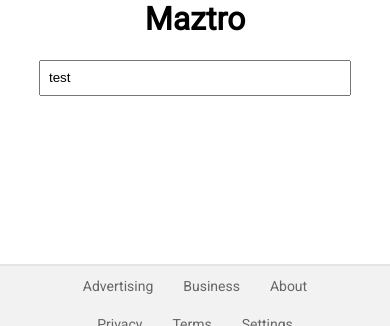
After one commit to ArturJD96/Maztro, a Flask app: page /google in a window 390 px wide. The commit adds this page. Shown: the part 518-844 px from the top of the page. Run offline with Flask 2, Linux system fonts and the light colour scheme.

Commit message:
made a nicer homepage and progress in getting results displayed (results.html)

```diff
--- a/MainApp.py
+++ b/MainApp.py
@@ -70,10 +70,11 @@ class MainApp:
 			else:
 				print('RECORDING OFF\n', self.progression)
 				correlations = Correlations_in_kern_repository(str(self.progression))
-		if self.is_recording and (msb == 0x90 or msb == 0x80):
+		if self.is_recording and (msb == 0x90 or msb == 0x80): # recording is not
 			self.time += delta_time
 			self.progression += Note(pitch, vel, self.time, delta_time)
-			print(pitch, vel, self.time, delta_time)	# my fail: passed by value or reference?
+			# print(pitch, vel, self.time, delta_time)	# my fail: passed by value or reference?
+			# tag = f'<script>{self.progression}</script>'
 
 	def enter_listener_loop (self):	# ...
 		self.time = 0
--- a/requirements.txt
+++ /dev/null
@@ -1,6 +0,0 @@
-asgiref==3.4.1
-Django==3.2.16
-pkg-resources==0.0.0
-pytz==2022.6
-sqlparse==0.4.3
-typing-extensions==4.1.1
--- a/virtual/app.py
+++ b/virtual/app.py
@@ -1,8 +1,41 @@
+from xml.dom.expatbuilder import ParseEscape
 from flask import Flask, render_template, request, redirect, url_for
+# following line imports ../Correlations.py one folder up
+#from ..Correlations import Correlations
+
 
 app = Flask(__name__)
 
-@app.route('/')
+@app.route('/', methods=['GET', 'POST'])
 def index():
+    print('index')
+    return render_template('test.html')
 
-    return render_template('test.html', names=['a', 'b', 'c'])
+@app.route('/search', methods=['GET', 'POST'])
+def search():
+    print('search')
+
+    test_data= {
+        'kern': '        **kern        *M4/4        =1-        4g        8fL        8eJ        4d        4c        =        *-',
+        'test': {'foo': 7, 'bar': 'a string'}
+    }
+
+    if request.method == 'POST':
+        query = request.form['query']
+        print(query)
+        return render_template('test.html', query=test_data)
+
+@app.route('/google', methods=['GET', 'POST'])
+def google():
+    print('google')
+    return render_template('google.html')
+
+@app.route('/results', methods=['GET', 'POST'])
+def results():
+    print('results')
+    if request.method == 'POST':
+        data = request.form['data']
+        print(data)
+        sonata = 'sonata03-1.krn'
+        myank = ['1', '3', '4', '6']
+        return render_template('results.html', sonata=sonata, filter=myank)
--- /dev/null
+++ b/virtual/static/google.css
@@ -0,0 +1,204 @@
+/* BASIC STYLES */
+body {
+    margin: 0;
+    padding: 0;
+    font-family: 'Roboto', sans-serif;
+}
+
+header {
+    width: 100%;
+}
+
+ul {
+    list-style: none;
+}
+
+/* NAV BAR */
+#nav_bar {
+    float: right;
+}
+
+    #nav_bar li {
+        display: inline-block;
+        padding: 8px;
+    }
+
+    #nav_bar #sign_in {
+        background: #4887ef;
+        margin-right: 25px;
+        padding: 7px 15px;
+        border-radius: 3px;
+        font-weight: bold;
+    }
+
+.nav-links {
+    color: #404040;
+}
+
+a {
+    text-decoration: none;
+    color: inherit;
+}
+
+li.nav-links a:hover {
+    text-decoration: underline;
+}
+
+#sign_in:hover {
+    box-shadow: 1px 1px 5px #999;
+}
+
+#sign_in {
+    color: #fff;
+}
+
+/* GOOGLE AREA */
+.google #google_logo {
+    text-align: center;
+    display: block;
+    margin: 0 auto;
+    clear: both;
+    padding-top: 112px;
+    padding-bottom: 20px;
+}
+
+.form {
+    text-align: center;
+}
+
+#form-search {
+    width: 450px;
+    line-height: 32px;
+    padding: 20px 10px;
+}
+
+.form #form-search {
+    padding: 0 8px;
+}
+
+/*#form-search:hover {
+  border-color: #e4e4e4;
+  padding-top: 0;
+}*/
+
+.buttons {
+    text-align: center;
+    padding-top: 30px;
+    margin-bottom: 300px;
+}
+
+/* FOOTER */
+footer {
+    background: #f2f2f2;
+    border-top: solid 2px #e4e4e4;
+    /*   position: fixed; */
+    bottom: 0;
+    padding-bottom: 0;
+    width: 100%;
+}
+
+    footer ul li {
+        display: inline;
+        color: #666666;
+        font-size: 14px;
+        padding: 13px;
+    }
+
+    footer ul {
+        float: left;
+        padding: 1px;
+    }
+
+        footer ul a:hover {
+            text-decoration: underline;
+        }
+
+.footer-right {
+    float: right;
+}
+
+/* MEDIA QUERIES */
+
+@media screen and (max-width: 400px) {
+
+    li.nav-links a {
+        display: none;
+    }
+
+    #google_logo {
+        padding: 0;
+    }
+
+    .buttons {
+        display: none;
+    }
+
+    #form-search {
+        width: 80%;
+    }
+
+    footer {
+        bottom: 0;
+    }
+
+        footer ul {
+            float: none;
+            padding-bottom: 2px;
+        }
+
+    .footer-left {
+        text-align: center;
+        margin: auto;
+        padding-top: 10px;
+    }
+
+    .footer-right {
+        float: none;
+        text-align: center;
+    }
+}
+
+@media screen and (max-width: 565px) {
+
+    li.nav-links a {
+        display: none;
+    }
+
+
+    #google_logo {
+        padding: 0;
+    }
+
+    .buttons {
+        display: none;
+    }
+
+    #form-search {
+        width: 80%;
+    }
+
+    footer {
+        /*    bottom: 0;
+   postion: absolute; */
+        position: absolute;
+        bottom: 0;
+        width: 100%;
+        height: 60px;
+    }
+
+        footer ul {
+            float: none;
+            padding-bottom: 2px;
+        }
+
+    .footer-left {
+        text-align: center;
+        margin: auto;
+        padding-top: 10px;
+    }
+
+    .footer-right {
+        float: none;
+        text-align: center;
+    }
+}
--- /dev/null
+++ b/virtual/templates/google.html
@@ -0,0 +1,63 @@
+<head>
+    <title>Google Homepage</title>
+    <link href="https://fonts.googleapis.com/css?family=Roboto" rel="stylesheet">
+    <link href="{{ url_for('static', filename='google.css') }}" rel="stylesheet" type="text/css" />
+</head>
+
+<body>
+    <header>
+        <nav>
+            <ul id="nav_bar">
+                <li class="nav-links" id="gmail"><a href="#">Gmail</a></li>
+                <li class="nav-links"><a href="#">Images</a></li>
+                <li id="sign_in"><a href="#">Sign In</a></li>
+            </ul>
+        </nav>
+    </header>
+
+    <!-- page-centered title saying "Maztro" -->
+    <div id="lil-title">
+        <h1>Maztro</h1>
+    </div>
+
+    <!-- style to center title -->
+    <style>
+        #title {
+            text-align: center;
+        }
+    </style>
+
+    <!-- GOOGLE IMG -->
+    <div class="google">
+        <a href="#" id="google_logo"><img src="http://i1381.photobucket.com/albums/ah215/mzartdesigns/google-logo_zpspkcztsjo.png" alt=" photo google-logo_zpspkcztsjo.png" /></a>
+        <h1 id="title">Maztro</h1>
+    </div>
+
+    <!-- FORM SEARCH -->
+    <div class="form">
+        <form action="/results" method="post">
+            <label for="form-search"></label>
+            <input type="text" name="data" value="test" id="form-search" placeholder="Search Maztro by playing the MIDI keyboard">
+
+            <!-- BUTTONS -->
+            <div class="buttons">
+                <input type="submit" value="Google Search" id="google_search">
+                <input type="submit" value="I'm Feeling Lucky" id="im_feeling_lucky">
+            </div>
+        </form>
+    </div>
+
+    <!-- FOOTER -->
+    <footer>
+        <ul class="footer-left">
+            <li><a href="#">Advertising</a></li>
+            <li><a href="#">Business</a></li>
+            <li><a href="#">About</a></li>
+        </ul>
+        <ul class="footer-right">
+            <li><a href="#">Privacy</a></li>
+            <li><a href="#">Terms</a></li>
+            <li><a href="#">Settings</a></li>
+        </ul>
+    </footer>
+</body>
```
Also changed, not shown: Correlations.py (+19 -7 lines), virtual/templates/results.html (added, +42 -0 lines), virtual/templates/test.html (+43 -13 lines), 4 other files.
